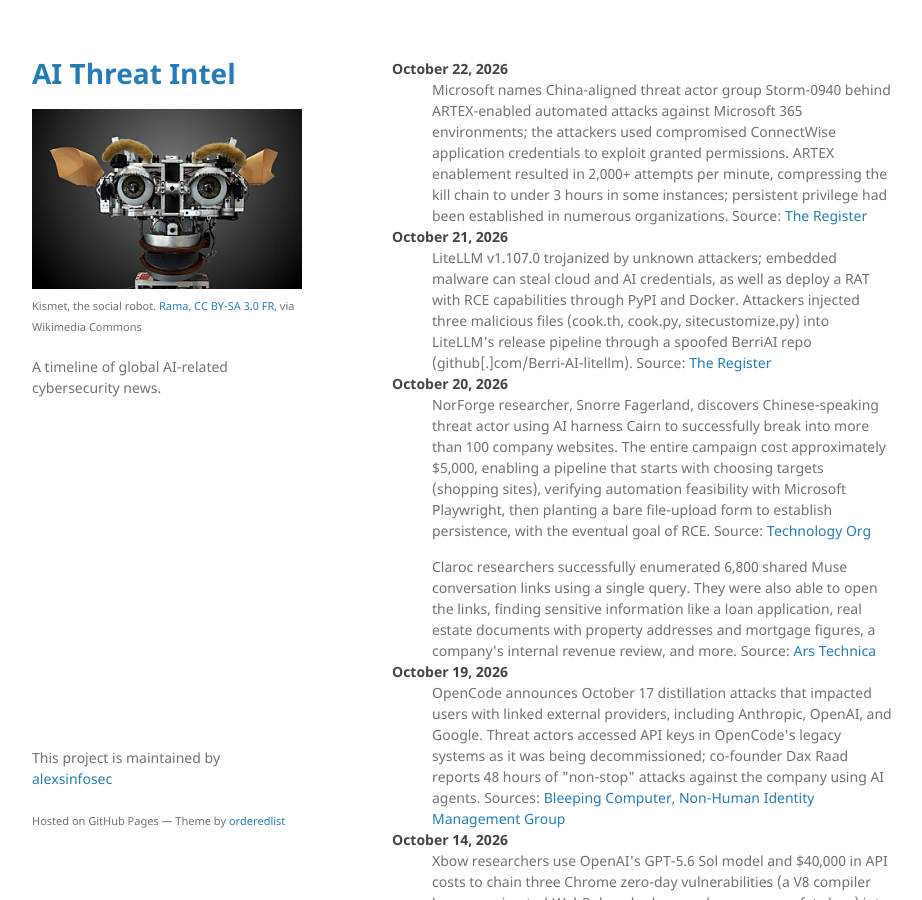
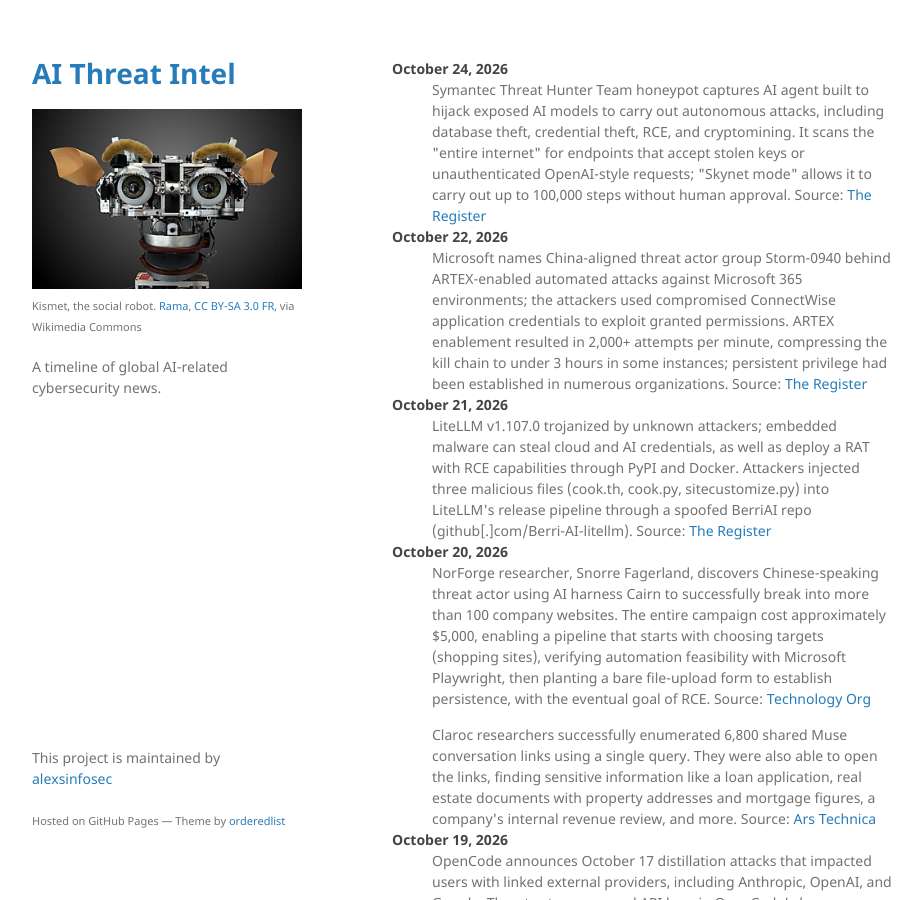
Before and after one commit to alexsinfosec/aithreatintel, a Jekyll site: the page built from index.md, in a window 1280 px wide and 900 px high. Shown: the whole window, without its empty margins (178-1100 px from the left). Built offline with Jekyll 4.4.1, drawn with Linux system fonts in a browser that asks for light colours.

Commit message:
Update index.md with latest AI security incidents
Added recent security incidents involving AI threats and attacks.

```diff
--- a/index.md
+++ b/index.md
@@ -3,6 +3,8 @@ layout: default
 ---
 
 <dl>
+<dt>October 24, 2026</dt>
+<dd>Symantec Threat Hunter Team honeypot captures AI agent built to hijack exposed AI models to carry out autonomous attacks, including database theft, credential theft, RCE, and cryptomining. It scans the "entire internet" for endpoints that accept stolen keys or unauthenticated OpenAI-style requests; "Skynet mode" allows it to carry out up to 100,000 steps without human approval. Source: <a href="https://www.theregister.com/security/2026/10/24/autonomous-attack-agent-in-skynet-mode-hijacks-other-models-to-carry-out-its-evil-deeds/5305215" target="_blank">The Register</a></dd>
 <dt>October 22, 2026</dt>
 <dd>Microsoft names China-aligned threat actor group Storm-0940 behind ARTEX-enabled automated attacks against Microsoft 365 environments; the attackers used compromised ConnectWise application credentials to exploit granted permissions. ARTEX enablement resulted in 2,000+ attempts per minute, compressing the kill chain to under 3 hours in some instances; persistent privilege had been established in numerous organizations. Source: <a href="https://www.theregister.com/security/2026/10/22/microsoft-says-connectwise-breach-let-chinese-spies-loose-on-2250-cloud-tenants/5304687" target="_blank">The Register</a></dd>
 <dt>October 21, 2026</dt>
```
